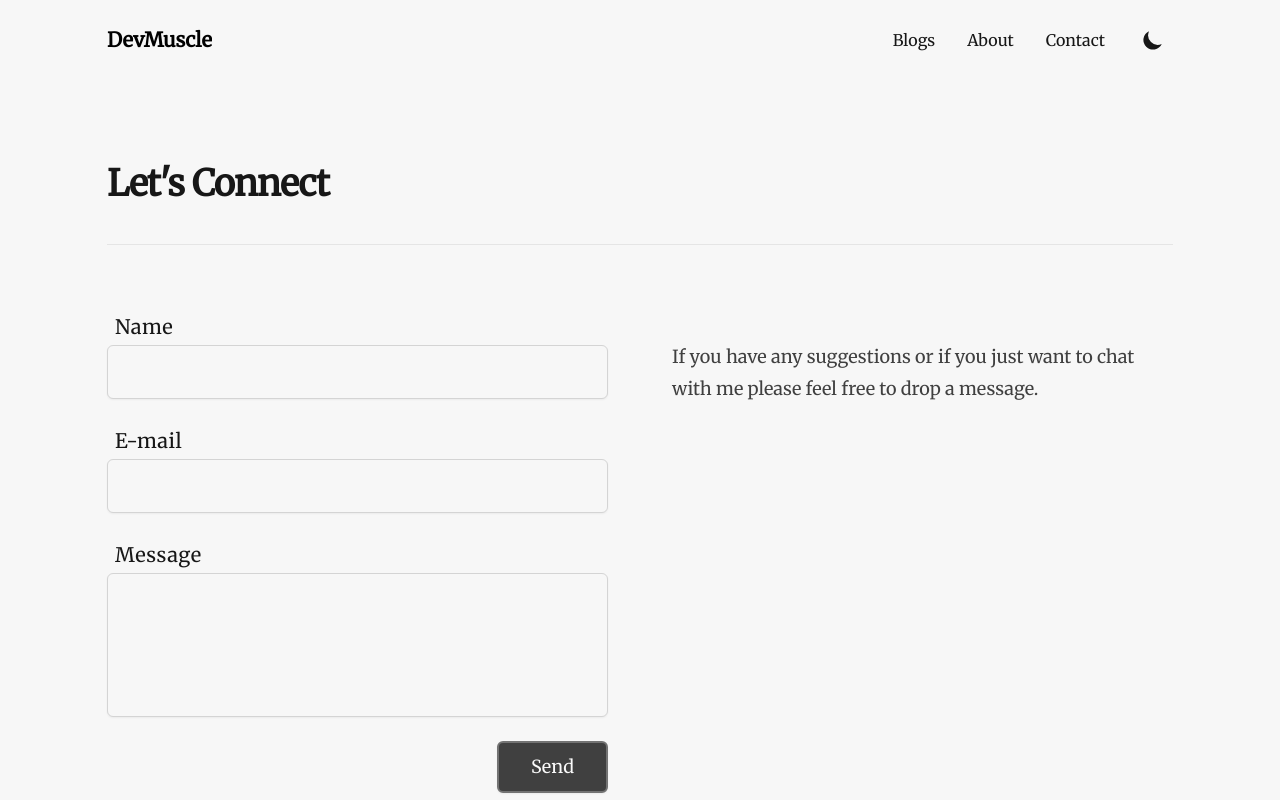
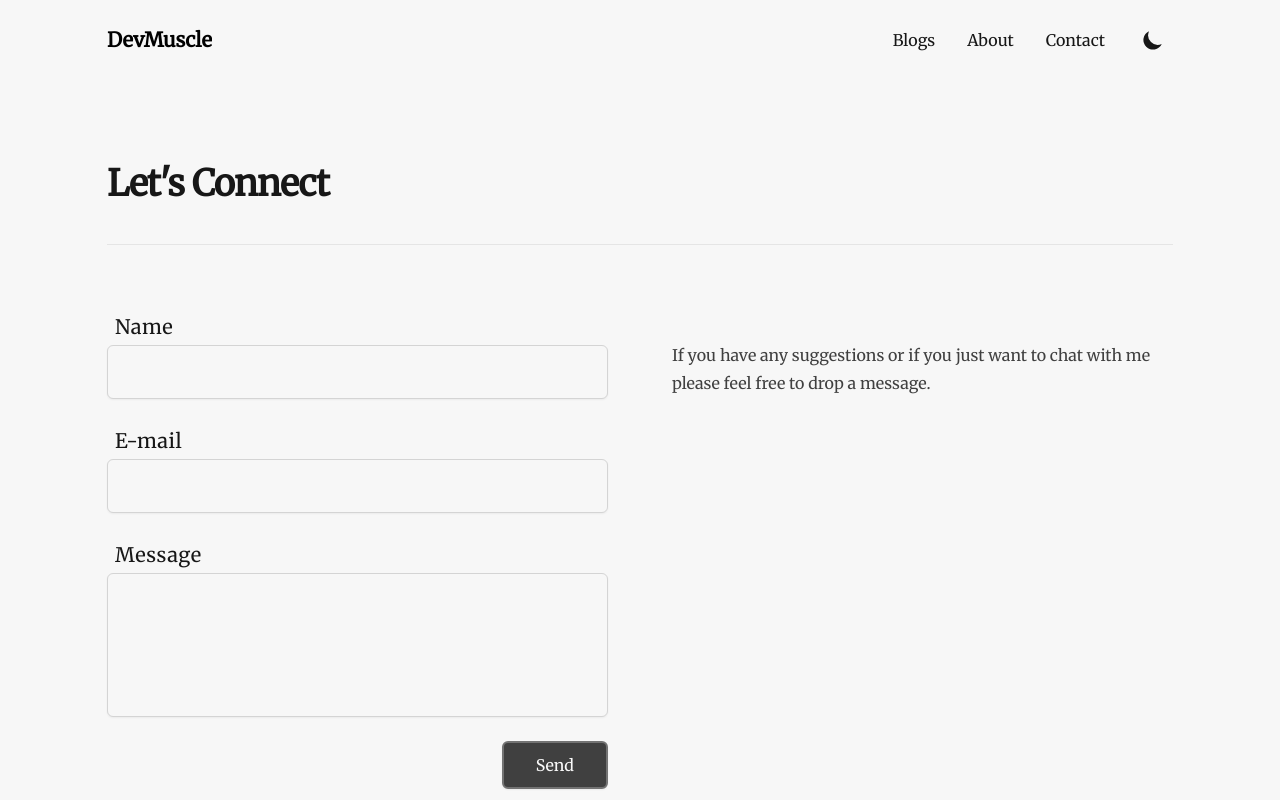
Before and after one commit to definite2/defneeroglu, a Next.js app: page /contact in a window 1280 px wide. Shown: the top 800 px of the page. Built offline with nearby package versions, Linux system fonts and the light colour scheme.

Commit message:
reduce font size

```diff
--- a/src/layouts/PostLayout.js
+++ b/src/layouts/PostLayout.js
@@ -51,10 +51,7 @@ export default function PostLayout({ frontMatter, next, prev, children }) {
               style={{ gridTemplateRows: 'auto 1fr' }}
             >
               <div className="divide-y divide-gray-200 dark:divide-gray-700 xl:pb-0 xl:col-span-3 xl:row-span-2">
-                <div
-                  id="post-body"
-                  className="pt-8 lg:pt-6 pb-8 prose lg:prose-lg dark:prose-dark max-w-none"
-                >
+                <div id="post-body" className="pt-8 lg:pt-6 pb-8 prose dark:prose-dark max-w-none">
                   {children}
                 </div>
               </div>
--- a/src/pages/about.js
+++ b/src/pages/about.js
@@ -37,7 +37,7 @@ const about = () => {
             <h2 className="pt-4 pb-2 text-2xl font-bold leading-8 tracking-tight">{author}</h2>
             <div className="text-gray-500 dark:text-gray-400">{occupation}</div>
           </div>
-          <div className="pt-8 pb-8 prose lg:prose-lg dark:prose-dark max-w-none xl:col-span-2 xl:col-start-2">
+          <div className="pt-8 pb-8 prose dark:prose-dark max-w-none xl:col-span-2 xl:col-start-2">
             <p>
               Currently I'm working as a frontend engineer. My BS is in physics, I still have some
               passion for it, but I've prefered to develop my career in software development.
--- a/src/pages/contact.js
+++ b/src/pages/contact.js
@@ -31,10 +31,10 @@ const contact = () => {
           </m.div>
         </div>
         <div className="flex flex-col-reverse items-start space-y-2 xl:grid xl:grid-cols-4 xl:gap-x-8 xl:space-y-0 sm:pt-8 sm:pb-20 mb-12  ">
-          <div className="pt-8 pb-8 prose px-4 sm:pl-0 lg:prose-lg dark:prose-dark max-w-none xl:col-span-2">
+          <div className="pt-8 pb-8 prose px-4 sm:pl-0  dark:prose-dark max-w-none xl:col-span-2">
             <ContactForm />
           </div>
-          <div className="sm:pt-16 pt-4 px-4 prose lg:prose-lg dark:prose-dark max-w-none xl:col-span-2">
+          <div className="sm:pt-16 pt-4 px-4 prose  dark:prose-dark max-w-none xl:col-span-2">
             <p>
               If you have any suggestions or if you just want to chat with me please feel free to
               drop a message.
--- a/src/pages/index.js
+++ b/src/pages/index.js
@@ -22,7 +22,7 @@ export default function Home({ posts }) {
       <PageSeo title={siteMetadata.title} description={siteMetadata.description} />
       <div className="divide-y divide-gray-200 dark:divide-gray-700 mb-12">
         <div className="pb-1 space-y-2 md:space-y-5">
-          <p className="text-lg leading-7 prose lg:prose-lg mb-8 dark:prose-dark max-w-none">
+          <p className="text-lg leading-7 prose mb-8 dark:prose-dark max-w-none">
             {siteMetadata.description}
           </p>
           <h1 className="text-3xl font-medium leading-9 tracking-tight text-gray-800 dark:text-gray-100 sm:text-4xl sm:leading-10 md:text-6xl md:leading-14">
```
